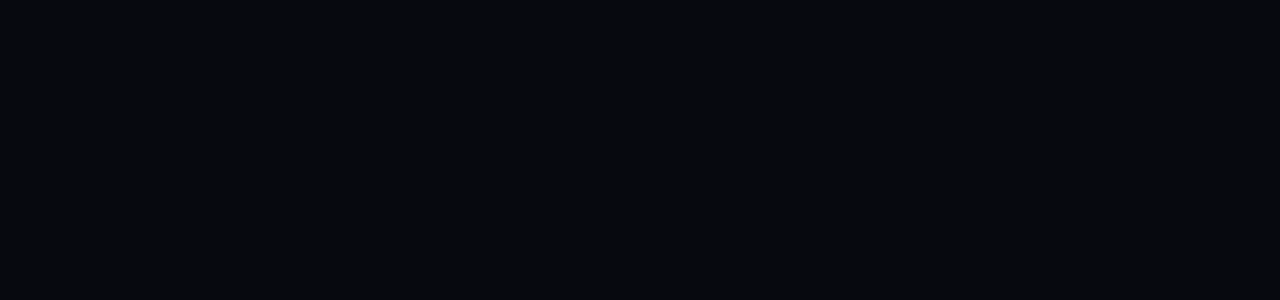
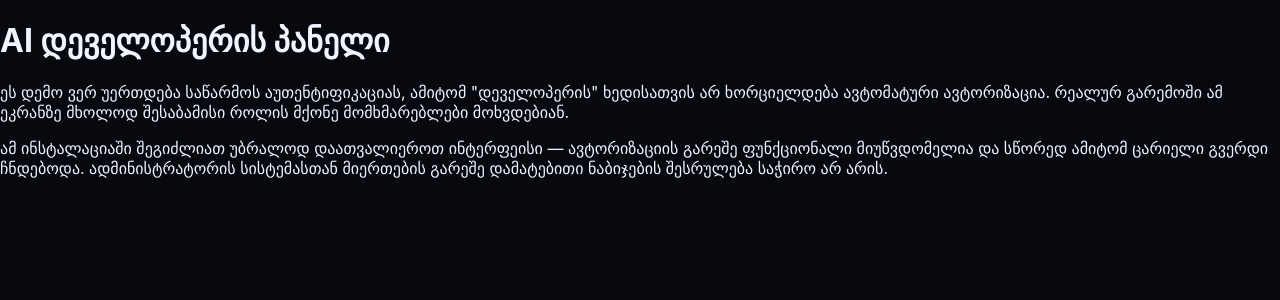
Before and after one commit to akaki911/aispace, a React (Vite) app: page /developer in a window 1280 px wide. Before the commit this address led to /admin. Shown: the top 300 px of the page. Built offline with nearby package versions, Linux system fonts and the light colour scheme.

Commit message:
Add unauthenticated stub message for AI developer route

```diff
--- a/src/routes/AIDeveloperRoute.tsx
+++ b/src/routes/AIDeveloperRoute.tsx
@@ -1,4 +1,3 @@
-import { Navigate } from 'react-router-dom';
 import AIDeveloperPanel from '@aispace/components/AIDeveloperPanel';
 import { useAuth } from '@/contexts/useAuth';
 import { usePermissions } from '@/contexts/usePermissions';
@@ -25,7 +24,23 @@
     (hasRole('SUPER_ADMIN') || hasRole('DEVELOPER') || hasPermission('ai_developer_access'));
 
   if (!hasDeveloperAccess) {
-    return <Navigate to="/admin" replace />;
+    return (
+      <div className="flex h-full flex-1 flex-col items-center justify-center bg-slate-950 p-6 text-center">
+        <div className="max-w-xl space-y-4">
+          <h1 className="text-2xl font-semibold text-slate-100">AI დეველოპერის პანელი</h1>
+          <p className="text-sm leading-relaxed text-slate-300">
+            ეს დემო ვერ უერთდება საწარმოს აუთენტიფიკაციას, ამიტომ "დეველოპერის" ხედისათვის
+            არ ხორციელდება ავტომატური ავტორიზაცია. რეალურ გარემოში ამ ეკრანზე მხოლოდ შესაბამისი
+            როლის მქონე მომხმარებლები მოხვდებიან.
+          </p>
+          <p className="text-xs leading-relaxed text-slate-500">
+            ამ ინსტალაციაში შეგიძლიათ უბრალოდ დაათვალიეროთ ინტერფეისი — ავტორიზაციის გარეშე ფუნქციონალი
+            მიუწვდომელია და სწორედ ამიტომ ცარიელი გვერდი ჩნდებოდა. ადმინისტრატორის სისტემასთან მიერთების
+            გარეშე დამატებითი ნაბიჯების შესრულება საჭირო არ არის.
+          </p>
+        </div>
+      </div>
+    );
   }
 
   return <AIDeveloperPanel />;
```
